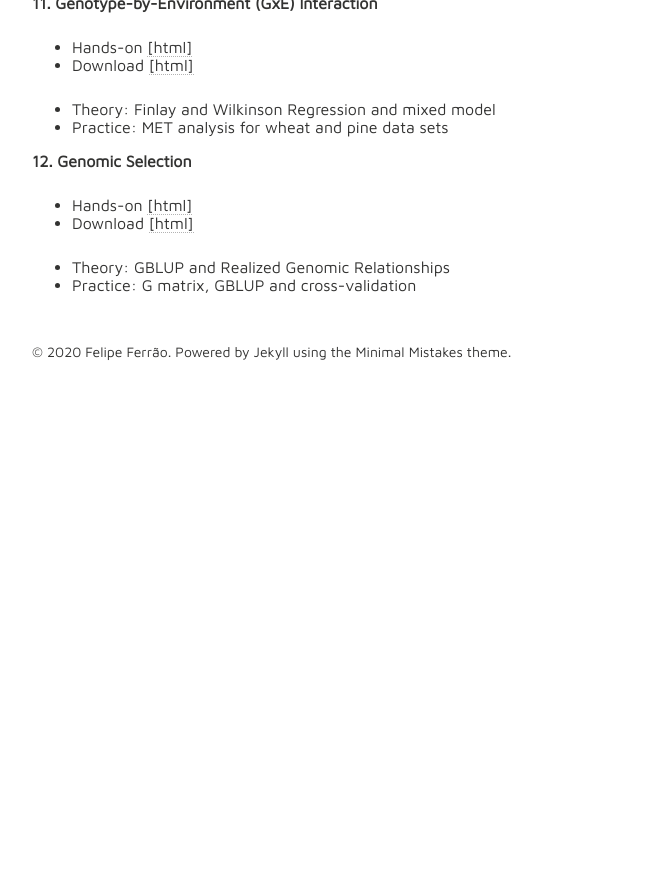
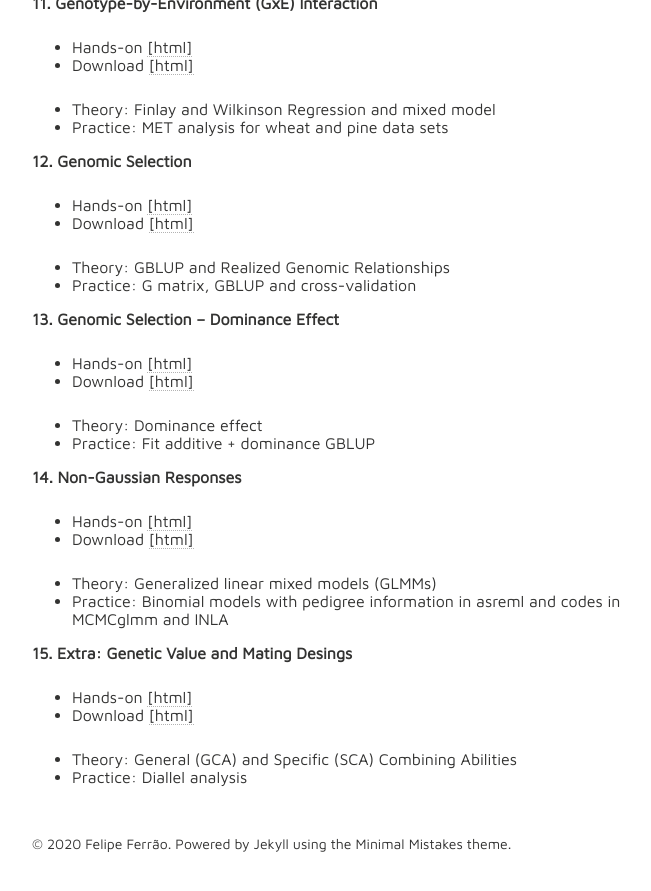
Before and after one commit to lfelipe-ferrao/lfelipe-ferrao.github.io, a Jekyll site: the page built from class/quantGenetic/index.md, in a window 1280 px wide and 900 px high, scrolled down 3809 px. Shown: the top 891 px of the window, without its empty margins (288-939 px from the left). Built offline with Jekyll 4.4.1, drawn with Linux system fonts in a browser that asks for light colours; nearby versions of some CDN libraries; our own code applies the rules of GitHub Pages for plain Markdown files; before the commit the page ends 4217 px from its top, so only the background shows below that.

Commit message:
Update index.md

```diff
--- a/class/quantGenetic/index.md
+++ b/class/quantGenetic/index.md
@@ -157,3 +157,27 @@ It is an attempt to organize and make available to any student the class notes u
 
 - Theory: GBLUP and Realized Genomic Relationships
 - Practice: G matrix, GBLUP and cross-validation
+
+**13. Genomic Selection -- Dominance Effect**
+
+- Hands-on [[html]](https://htmlpreview.github.io/?https://github.com/lfelipe-ferrao/lfelipe-ferrao.github.io/blob/master/class/quantGenetic/week13.html)
+- Download [[html]](https://minhaskamal.github.io/DownGit/#/home?url=https://github.com/lfelipe-ferrao/lfelipe-ferrao.github.io/blob/master/class/quantGenetic/week13.html)
+
+- Theory: Dominance effect
+- Practice: Fit additive + dominance GBLUP
+
+**14. Non-Gaussian Responses**
+
+- Hands-on [[html]](https://htmlpreview.github.io/?https://github.com/lfelipe-ferrao/lfelipe-ferrao.github.io/blob/master/class/quantGenetic/week14.html)
+- Download [[html]](https://minhaskamal.github.io/DownGit/#/home?url=https://github.com/lfelipe-ferrao/lfelipe-ferrao.github.io/blob/master/class/quantGenetic/week14.html)
+
+- Theory: Generalized linear mixed models (GLMMs)
+- Practice: Binomial models with pedigree information in asreml and codes in MCMCglmm and INLA
+
+**15. Extra: Genetic Value and Mating Desings**
+
+- Hands-on [[html]](https://htmlpreview.github.io/?https://github.com/lfelipe-ferrao/lfelipe-ferrao.github.io/blob/master/class/quantGenetic/week15.html)
+- Download [[html]](https://minhaskamal.github.io/DownGit/#/home?url=https://github.com/lfelipe-ferrao/lfelipe-ferrao.github.io/blob/master/class/quantGenetic/week15.html)
+
+- Theory: General (GCA) and Specific (SCA) Combining Abilities
+- Practice: Diallel analysis
```
